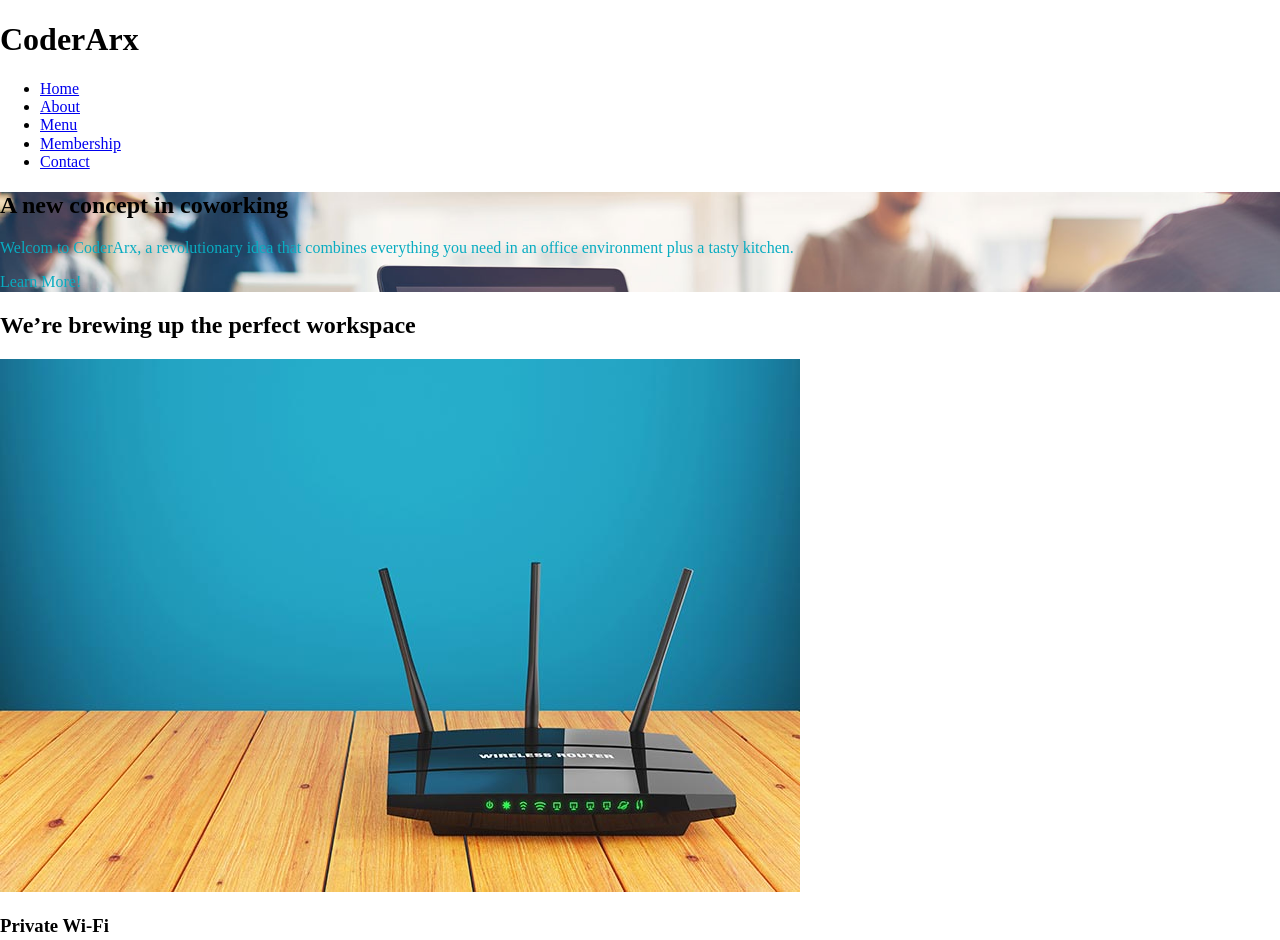
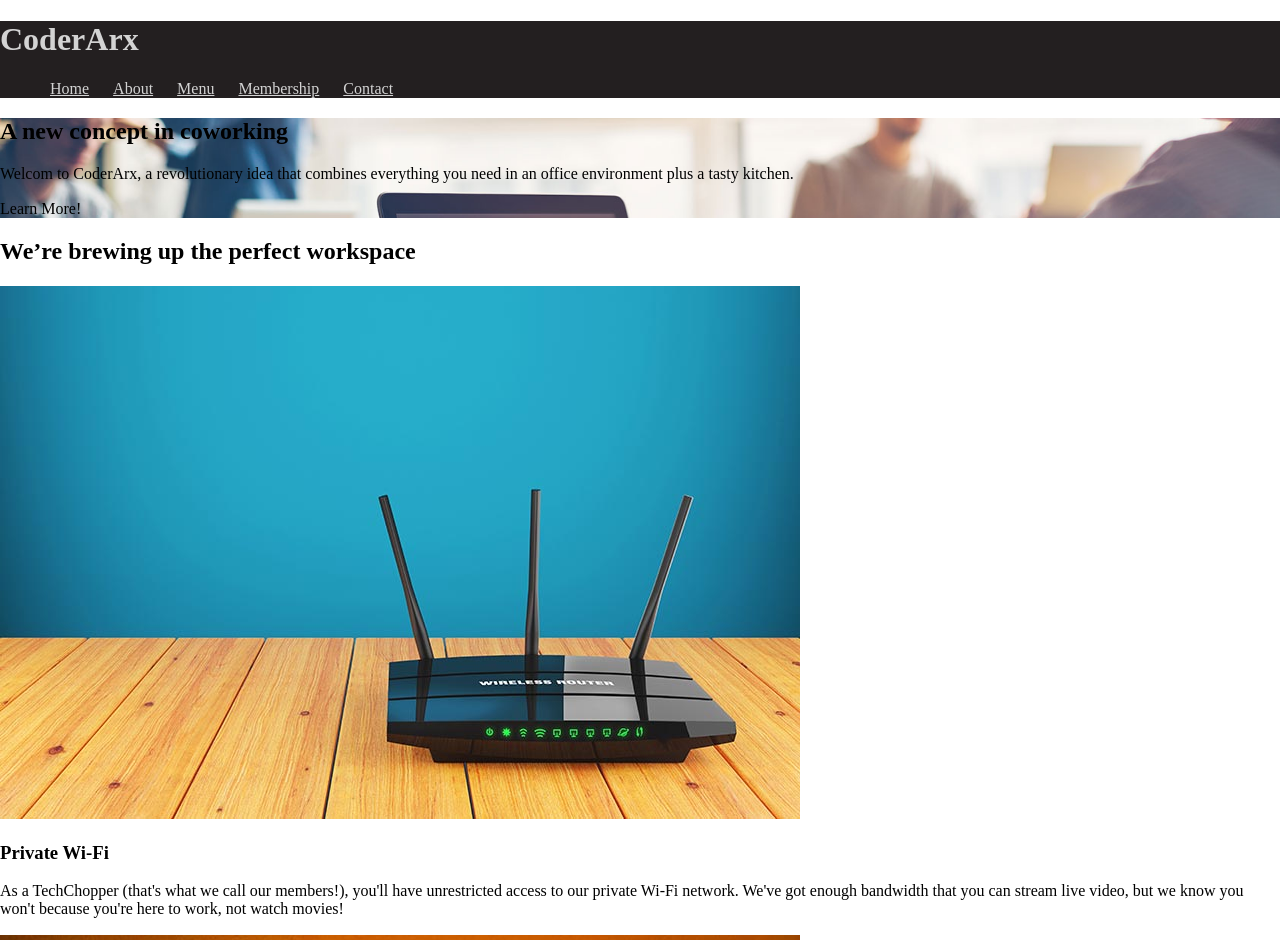
Before and after one commit to aranab/sassy-codearx, a website: page index.html in a window 1280 px wide. Shown: the top 940 px of the page. Drawn offline with Linux system fonts and the light colour scheme.

Commit message:
Added nested style sass code in menu

```diff
--- a/assets/scss/partials/_base.scss
+++ b/assets/scss/partials/_base.scss
@@ -1,3 +1,17 @@
-p {
-    color: $blue;
+nav {
+    ul {
+        list-style: none;
+    }
+
+    li {
+        display: inline-block;
+    }
+
+    a {
+        padding: 0 10px;
+
+        &:hover {
+            color: $red;
+        }
+    }
 }
--- a/assets/scss/partials/_footer.scss
+++ b/assets/scss/partials/_footer.scss
@@ -0,0 +1,7 @@
+.site-footer {
+    background: $black;
+}
+
+.social-menu a {
+    color: $blue;
+}
--- a/assets/scss/partials/_header.scss
+++ b/assets/scss/partials/_header.scss
@@ -0,0 +1,11 @@
+.site-header {
+    background: $black;
+}
+
+.site-title {
+    color: $gray;
+}
+
+.header-nav a {
+    color: $gray;
+}
```
Also changed, not shown: README.md, css/styles.css.
